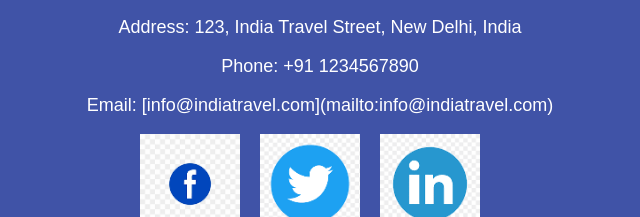
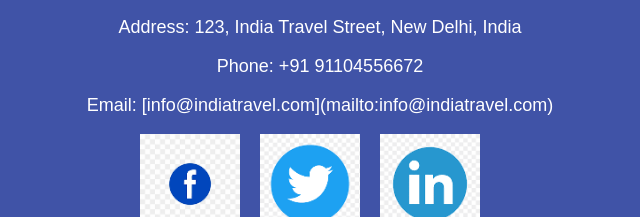
Before and after one commit to bhoomirathi07/travel-website, a plain HTML site: page index.html in a window 1280 px wide. Shown: the part 2974-3191 px from the top of the page, 320-960 px from the left. Drawn offline with Linux system fonts and the light colour scheme.

Commit message:
Update index.html

```diff
--- a/index.html
+++ b/index.html
@@ -90,7 +90,7 @@
         </ul>
         <div class="contact">
             <p>Address: 123, India Travel Street, New Delhi, India</p>
-            <p>Phone: +91 1234567890</p>
+            <p>Phone: +91 91104556672</p>
             <p>Email: [info@indiatravel.com](mailto:info@indiatravel.com)</p>
         </div>
         <ul class="social-media">
```
